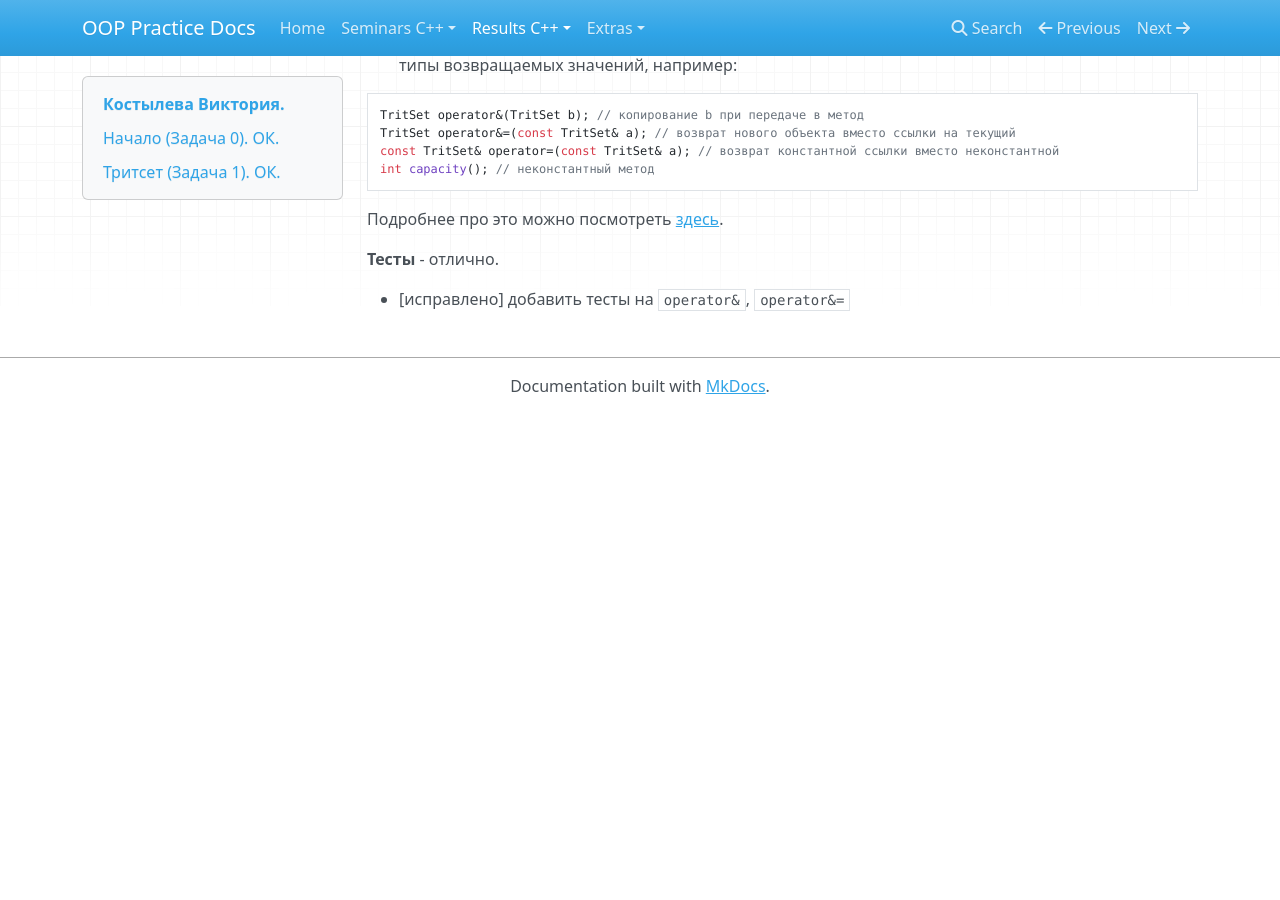
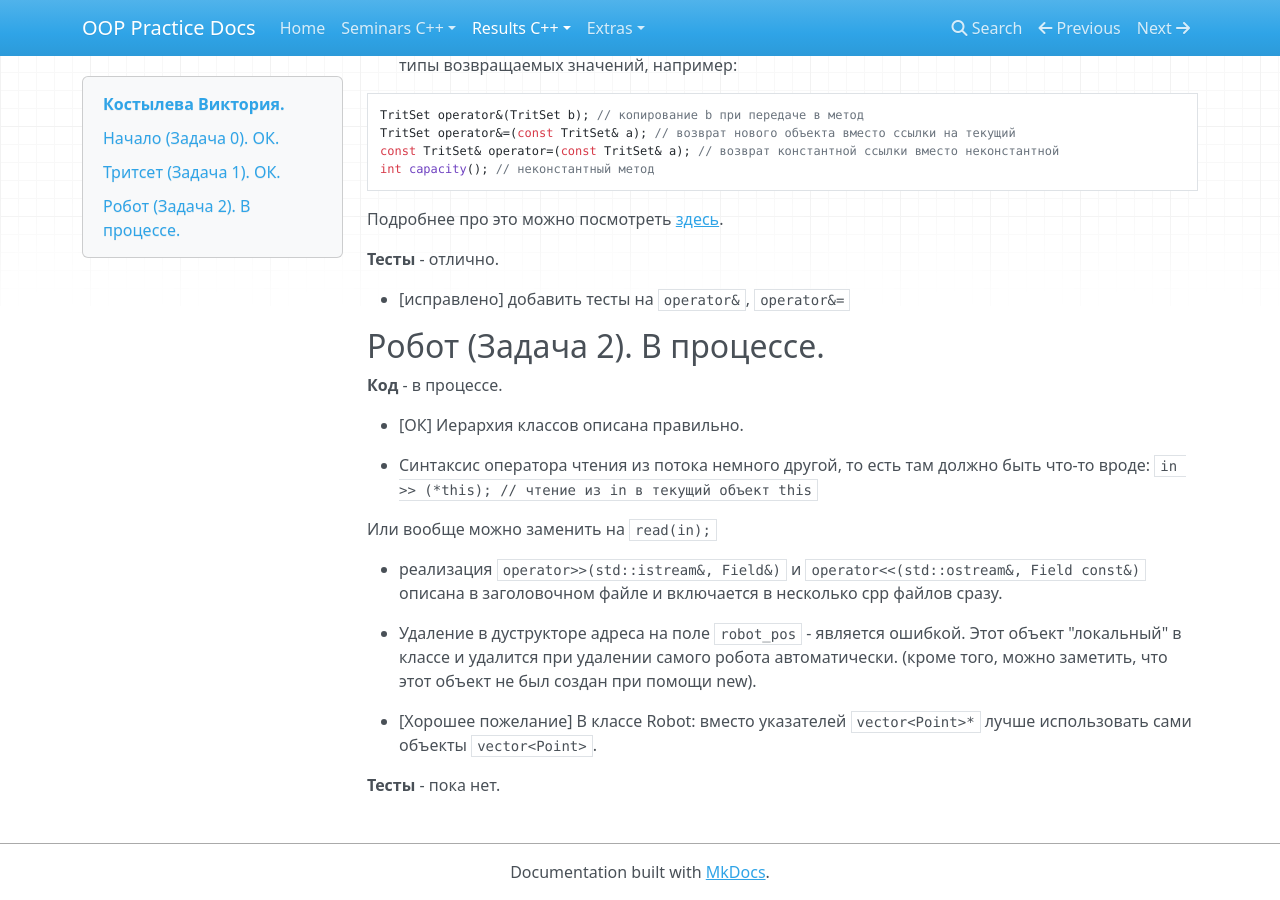
Before and after one commit to avoronkov/oop, an MkDocs documentation site: the page built from docs/2016.cpp/task0/kostyleva.md, in a window 1280 px wide and 900 px high, scrolled down 832 px. Built offline with MkDocs 1.6.1, drawn with Linux system fonts in a browser that asks for light colours; nearby versions of some CDN libraries; old or Windows-style settings are respelled for this version of MkDocs; before the commit the page ends 1246 px from its top, so only the background shows below that.

Commit message:
01/04 kostyleva results updated

```diff
--- a/docs/2016.cpp/task0/kostyleva.md
+++ b/docs/2016.cpp/task0/kostyleva.md
@@ -47,3 +47,25 @@ int capacity(); // неконстантный метод
 **Тесты** - отлично.
 
 - [исправлено] добавить тесты на `operator&`, `operator&=`
+
+## Робот (Задача 2). В процессе.
+
+**Код** - в процессе.
+
+- [ОК] Иерархия классов описана правильно.
+
+- Синтаксис оператора чтения из потока немного другой, то есть там должно быть что-то вроде:
+`in >> (*this); // чтение из in в текущий объект this`
+
+Или вообще можно заменить на
+`read(in);`
+
+- реализация `operator>>(std::istream&, Field&)` и `operator<<(std::ostream&, Field const&)` описана в заголовочном файле и включается в несколько cpp файлов сразу.
+
+- Удаление в дуструкторе адреса на поле `robot_pos` - является ошибкой.
+Этот объект "локальный" в классе и удалится при удалении самого робота автоматически.
+(кроме того, можно заметить, что этот объект не был создан при помощи new).
+
+- [Хорошее пожелание] В классе Robot: вместо указателей `vector<Point>*` лучше использовать сами объекты `vector<Point>`.
+
+**Тесты** - пока нет.
```
Also changed, not shown: docs/2016.cpp/results.md (+1 -1 lines), docs/index.md (+1 -1 lines).
